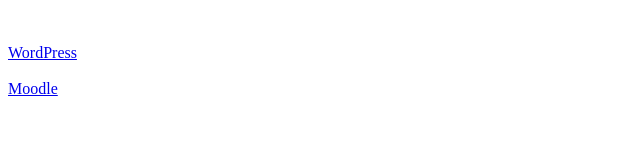
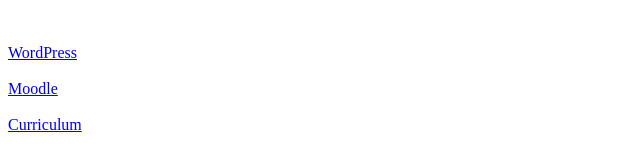
Before and after one commit to miguel-aguedo/my-app-react1, a plain HTML site: page index.html in a window 1280 px wide. Shown: the full height of the page, 0-640 px from the left. Drawn offline with Linux system fonts and the light colour scheme.

Commit message:
Update index.html

```diff
--- a/index.html
+++ b/index.html
@@ -8,6 +8,7 @@
     <a href="https://reactjs.org"> </a>  <br> </br>
      <a href="http://www.dtodo.infinityfreeapp.com/elementor-46/">  WordPress</a><br> </br>
         <a href="https://dtodo2022.milaulas.com/course/view.php?id=2">Moodle </a><br> </br>
+            <a href="https://www.micvideal.es/crear-cv/elegir-plantilla"> Curriculum </a><br> </br>
 
 </body>
 </html>
```
